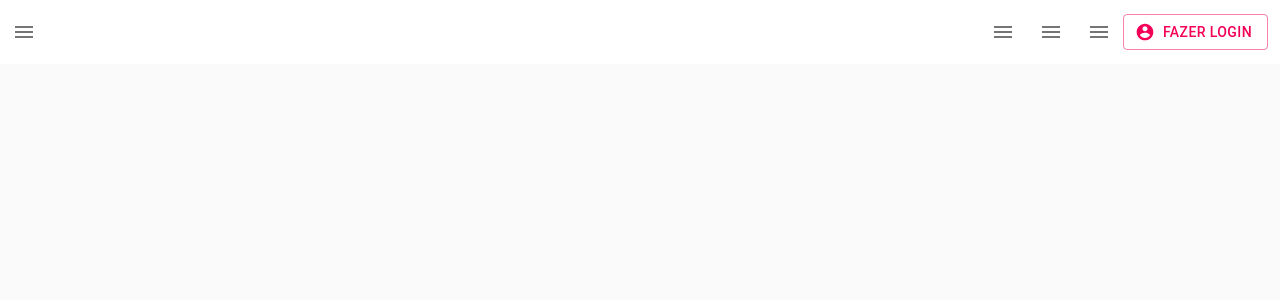
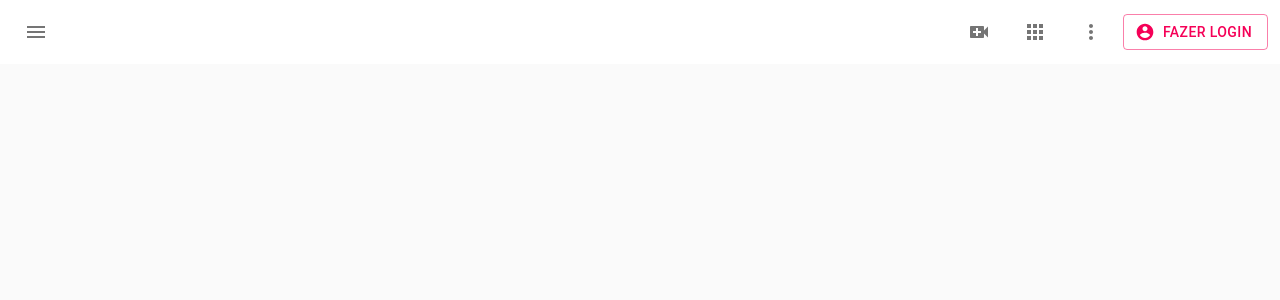
Before and after one commit to PedroBarbosaSw/interface-youtube-clone, a React (Create React App) app: page / in a window 1280 px wide. Shown: the top 300 px of the page. Built offline with nearby package versions, Linux system fonts and the light colour scheme.

Commit message:
add all icons

```diff
--- a/src/Home.js
+++ b/src/Home.js
@@ -3,6 +3,10 @@ import React from 'react'
 import { IconButton, makeStyles, Typography, AppBar, Toolbar, Button } from '@material-ui/core'
 import MenuIcon from '@material-ui/icons/Menu'
 import AccountCircle from '@material-ui/icons/AccountCircle'
+
+import VideoCall from '@material-ui/icons/VideoCall'
+import MoreVert from '@material-ui/icons/MoreVert'
+import Apps from '@material-ui/icons/Apps'
 
 const useStyles = makeStyles((theme) => ({
    root: {
@@ -10,6 +14,13 @@ const useStyles = makeStyles((theme) => ({
    },
    appBar: {
       boxShadow: 'none',
+   },
+   menuIcon: {
+      paddingRight: theme.spacing(5),
+      paddingLeft: theme.spacing(6),
+   },
+   icons: {
+      paddingRight: theme.spacing(5),
    },
    grow: {
       flexGrow: 1
@@ -25,30 +36,23 @@ export default function Home(){
             <Toolbar>
                <IconButton
                   edge='start'
-                  className={classes.menuButton}
+                  className={classes.menuIcon}
                   colors='inherit'
                   aria-label='menu'
                >
                   <MenuIcon />
                </IconButton>
+
                <div className={classes.grow}/>
-               <IconButton
-                  className={classes.menuButton}
-                  colors='inherit'
-               >
-                  <MenuIcon />
+
+               <IconButton className={classes.icons} colors='inherit'>
+                  <VideoCall />
                </IconButton>
-               <IconButton
-                  className={classes.menuButton}
-                  colors='inherit'
-               >
-                  <MenuIcon />
+               <IconButton className={classes.icons} colors='inherit'>
+                  <Apps />
                </IconButton>
-               <IconButton
-                  className={classes.menuButton}
-                  colors='inherit'
-               >
-                  <MenuIcon />
+               <IconButton className={classes.icons} colors='inherit'>
+                  <MoreVert />
                </IconButton>
                <Button startIcon={<AccountCircle />} variant='outlined' color='secondary'>Fazer login</Button>
             </Toolbar>
```
